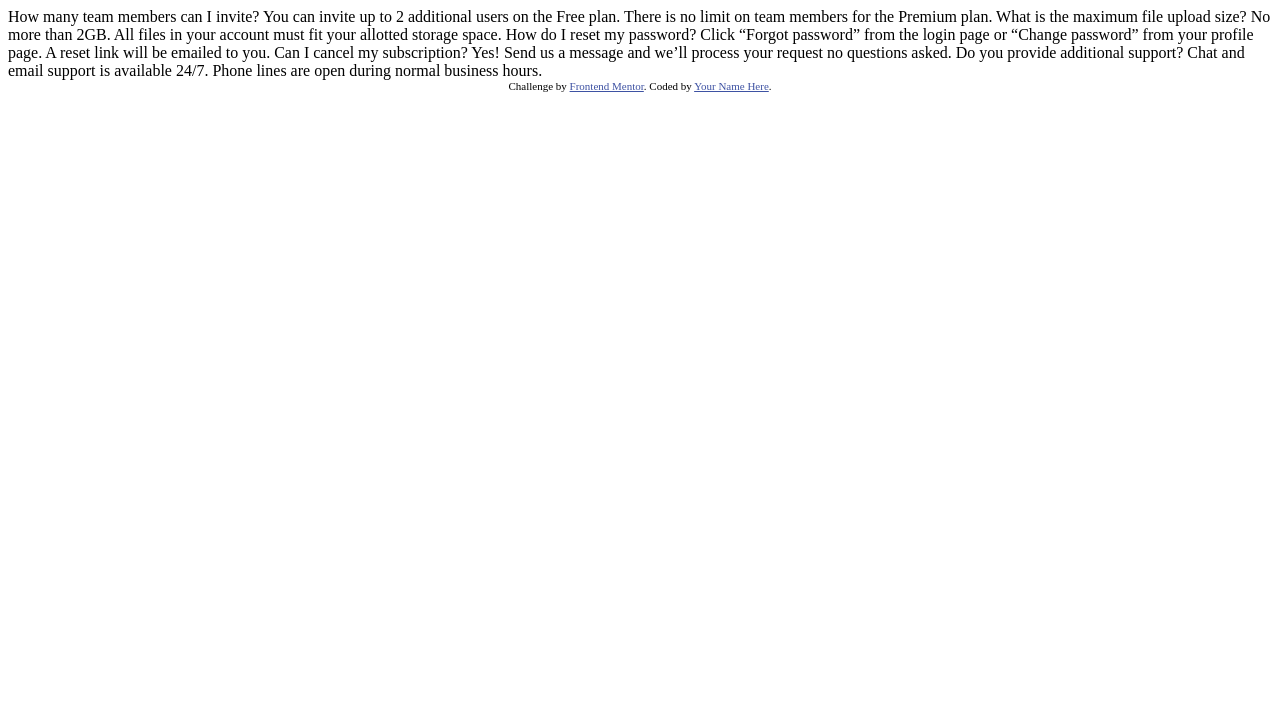
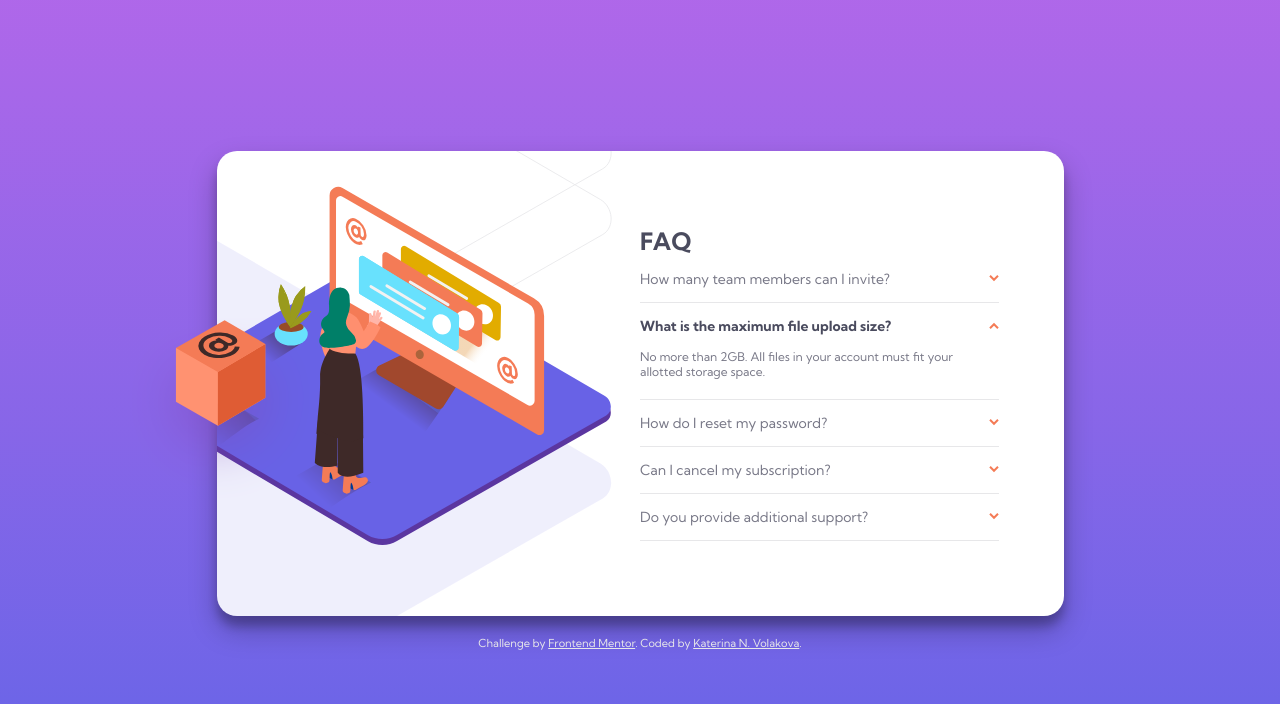
Before and after one commit to volakovakat/faq-accordion-card, a plain HTML site: page index.html in a window 1280 px wide. Drawn offline with Linux system fonts and the light colour scheme.

Commit message:
solution

```diff
--- a/index.html
+++ b/index.html
@@ -3,38 +3,67 @@
 <head>
   <meta charset="UTF-8">
   <meta name="viewport" content="width=device-width, initial-scale=1.0"> <!-- displays site properly based on user's device -->
-
   <link rel="icon" type="image/png" sizes="32x32" href="./images/favicon-32x32.png">
-
+  <link rel="stylesheet" href="style.css">
+  <script src="./index.js" type="module"></script>
   <title>Frontend Mentor | FAQ Accordion Card</title>
-
-  <!-- Feel free to remove these styles or customise in your own stylesheet 👍 -->
-  <style>
-    .attribution { font-size: 11px; text-align: center; }
-    .attribution a { color: hsl(228, 45%, 44%); }
-  </style>
 </head>
 <body>
-  How many team members can I invite?
-  You can invite up to 2 additional users on the Free plan. There is no limit on
-  team members for the Premium plan.
+  <main>
+    <div class="faq">
+      <section class="faq__side-left">
+        <div class="image">
+          <!--<img class="img-background" src="./images/bg-pattern-desktop.svg" alt="background geometric shapes">-->
+          <img class="img-box" src="./images/illustration-box-desktop.svg" alt="illustration keyboard button with @">
+          <img class="img-main" src="./images/illustration-woman-online-desktop.svg" alt="illustration - woman in front of desktop">
+          <img class="img-mobile" src="./images/illustration-woman-online-mobile.svg" alt="illustration - woman in front of desktop">
+        </div>
+      </section>
+      <section class="faq__side-right">
+        <h1>FAQ</h1>
+        <details>
+            <summary>How many team members can I invite?<img class="d-arrow" src="./images/icon-arrow-down.svg"></summary>
+          <p>
+            You can invite up to 2 additional users on the Free plan. There is no limit on team members for the Premium plan.
+          </p>
+        </details>
 
-  What is the maximum file upload size?
+        <details open>
+          <summary>What is the maximum file upload size?<img class="d-arrow" src="./images/icon-arrow-down.svg"></summary>
+          <p>
             No more than 2GB. All files in your account must fit your allotted storage space.
+          </p>
+        </details>
 
-  How do I reset my password?
-  Click “Forgot password” from the login page or “Change password” from your profile page.
-  A reset link will be emailed to you.
+        <details>
+          <summary>How do I reset my password?<img class="d-arrow" src="./images/icon-arrow-down.svg"></summary>
+          <p>
+            Click “Forgot password” from the login page or “Change password” from your profile page. A reset link will be emailed to you.
+          </p>
+        </details>
 
-  Can I cancel my subscription?
+        <details>
+          <summary>Can I cancel my subscription?<img class="d-arrow" src="./images/icon-arrow-down.svg"></summary>
+          <p>
             Yes! Send us a message and we’ll process your request no questions asked.
+          </p>
+        </details>
 
-  Do you provide additional support?
+        <details>
+          <summary>Do you provide additional support?<img class="d-arrow" src="./images/icon-arrow-down.svg"></summary>
+          <p>
             Chat and email support is available 24/7. Phone lines are open during normal business hours.
+          </p>
+        </details>
+      </section>
+    </div>
 
     <div class="attribution">
       Challenge by <a href="https://www.frontendmentor.io?ref=challenge" target="_blank">Frontend Mentor</a>.
-    Coded by <a href="#">Your Name Here</a>.
+      Coded by <a href="#">Katerina N. Volakova</a>.
     </div>
+
+  </main>
+
 </body>
 </html>
--- /dev/null
+++ b/index.js
@@ -0,0 +1,26 @@
+const details = document.querySelectorAll("details");
+
+details.forEach((targetDetail) => {
+  targetDetail.addEventListener("click", () => {
+    // Close all the details that are not targetDetail.
+    details.forEach((detail) => {
+      if (detail !== targetDetail) {
+        detail.removeAttribute("open");
+      }
+    });
+  });
+  targetDetail.addEventListener("click", (e) => {
+    if (targetDetail.hasAttribute("open")) { // since it's not closed yet, it's open!
+      e.preventDefault(); // stop the default behavior, meaning - the hiding
+      targetDetail.classList.add("closing"); // add a class which applies the animation in CSS
+    }
+  });
+
+// when the "close" animation is over
+  targetDetail.addEventListener("animationend", (e) => {
+    if (e.animationName === "close") {
+      targetDetail.removeAttribute("open"); // close the element
+      targetDetail.classList.remove("closing"); // remove the animation
+    }
+  });
+});
--- /dev/null
+++ b/style.css
@@ -0,0 +1,201 @@
+@import url('https://fonts.googleapis.com/css2?family=Kumbh+Sans:wght@400;700&display=swap');
+
+* {
+  box-sizing: border-box;
+  margin: 0;
+}
+
+.attribution, .attribution a {
+  font-size: 11px;
+  text-align: center;
+  margin-top: 20px;
+  color: hsl(240, 5%, 91%);
+}
+
+body {
+  font-family: 'Kumbh Sans', sans-serif;
+  background: linear-gradient(hsl(273, 75%, 66%), hsl(240, 73%, 65%));
+  color: hsl(237, 12%, 33%);
+}
+
+main {
+  height: 100vh;
+  display: flex;
+  flex-direction: column;
+  justify-content: center;
+  align-items: center;
+  text-align: center;
+  container-type: inline-size;
+}
+
+.faq {
+  width: 847px;
+  height: 465px;
+  display: flex;
+  align-items: center;
+  background-color: #fff;
+  background-size: cover;
+  background-repeat: no-repeat;
+  background-position: -452px -260px;
+  background-image: url(./images/bg-pattern-desktop.svg);
+  border-radius: 20px;
+  box-shadow: rgba(0, 0, 0, 0.25) 0px 14px 28px, rgba(0, 0, 0, 0.22) 0px 10px 10px;
+}
+
+.faq__side-left {
+  width: 50%;
+  height: 100%;
+  position: relative;
+}
+
+.faq__side-right {
+  width: 50%;
+  text-align: left;
+  padding-right: 65px;
+}
+
+.image {
+  height: 100%;
+  overflow-x: hidden;
+}
+
+.img-background {
+  position: absolute;
+  left: -60%;
+  top: -59%;
+}
+
+.img-main {
+  position: relative;
+  top: 35px;
+  left: -78px;
+}
+
+.img-mobile {
+  display: none;
+}
+
+.img-box {
+  position: absolute;
+  left: -92px;
+  top: 36%;
+  z-index: 999;
+}
+
+details {
+  border-bottom: 1px solid hsl(240, 5%, 91%);
+}
+
+summary {
+  color: hsl(240, 6%, 50%);
+  font-size: 14px;
+  margin: 14px 0;
+  list-style: none;
+  display: flex;
+  justify-content: space-between;
+  align-items: center;
+}
+
+summary:hover {
+  color: hsl(14, 88%, 65%);
+  cursor: pointer;
+}
+
+.d-arrow {
+  width: 10px;
+  height: 7px;
+}
+
+details[open] > summary > .d-arrow {
+  transform: rotate(-180deg);
+  transition: all .5s ease-out;
+}
+
+details.closing > summary > .d-arrow {
+  transform: rotate(0deg);
+  transition: all .5s ease-out;
+}
+
+
+details[open] > summary {
+  color: hsl(237, 12%, 33%);
+  font-weight: 700;
+}
+
+details[open] > summary ~ * {
+  animation: open .5s ease-in-out;
+}
+
+@keyframes open {
+  0% {opacity: 0; margin-top: -20px}
+  100% {opacity: 1; margin-left: 0px}
+}
+
+details.closing summary ~ * {
+  animation: close .5s ease-in-out;
+}
+
+@keyframes close {
+  0% {opacity: 1; margin-left: 0px}
+  20% {opacity: 0}
+  100% {opacity: 0; margin-top: -50px}
+}
+
+p {
+  color: hsl(240, 6%, 50%);
+  font-size: 12px;
+  margin-bottom: 20px;
+}
+
+@container (max-width: 830px) {
+  .faq {
+    max-width: 350px;
+    height: 550px;
+    flex-direction: column;
+    overflow: visible;
+    background-image: url(./images/bg-pattern-mobile.svg);
+    background-position: 37px 1px;
+    background-size: 268px;
+  }
+
+  .image {
+    width: 259px;
+    position: relative;
+    overflow-x: visible;
+  }
+
+  .img-main, .img-box {
+    display: none;
+  }
+
+  .img-mobile {
+    display: block;
+    position: absolute;
+    width: 259px;
+    top: -117px;
+    left: -17%;
+  }
+
+  .img-box {
+    width: 100px;
+    left: 38px;
+    top: -36px;
+  }
+
+  .faq__side-right {
+    width: 100%;
+    height: 80%;
+    text-align: left;
+    padding: 0 24px 50px;
+  }
+
+  .faq__side-left {
+    height: 250px;
+  }
+
+  h1 {
+    font-size: 2em;
+    text-align: center;
+    margin-bottom: 40px;
+  }
+}
```
Lines whose indentation alone changed are shown as unchanged.
